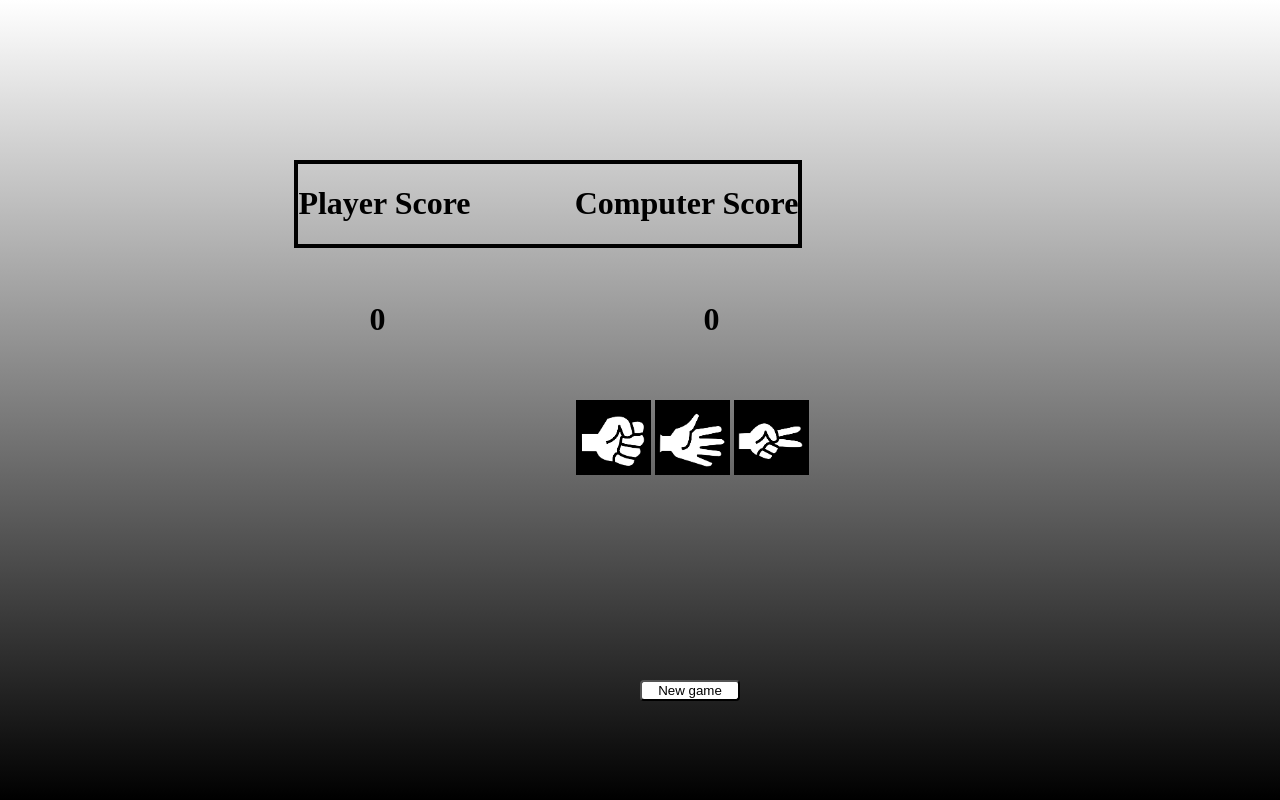
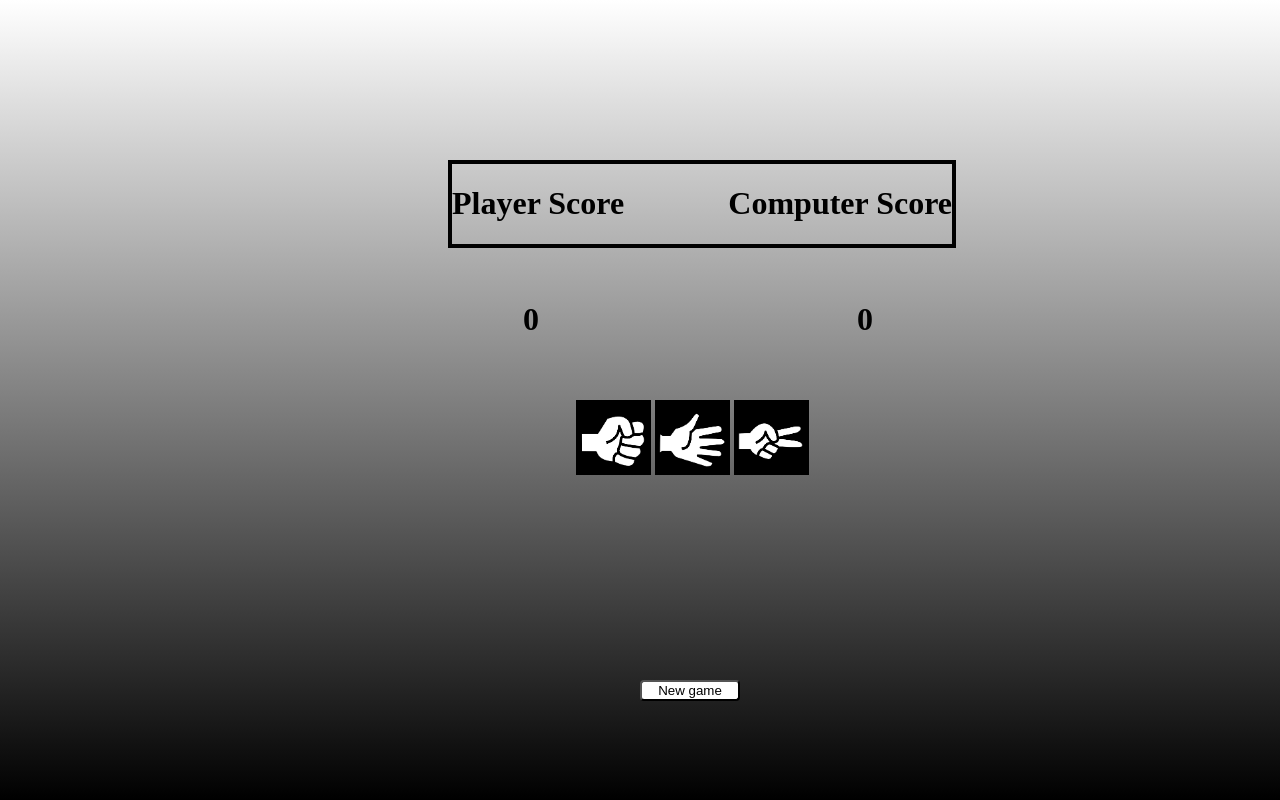
Before and after one commit to lwatson2/Rock, a plain HTML site: page final-index.html in a window 1280 px wide. Drawn offline with Linux system fonts and the light colour scheme.

Commit message:
Fixed Score and scorenum to be center screen

```diff
--- a/index.css
+++ b/index.css
@@ -14,7 +14,7 @@
 	position: absolute;
 	display: block;
 	top: 20%;
-	left: 23%;
+	left: 35%;
 	border: 4px solid black;
 	overflow: hidden;
 	width: 500px;
@@ -30,7 +30,7 @@
 	position: absolute;
 	display: block;
 	top: 35%;
-	left: 23%;
+	left: 35%;
 	overflow: hidden;
 	width: 500px;
 }
```
